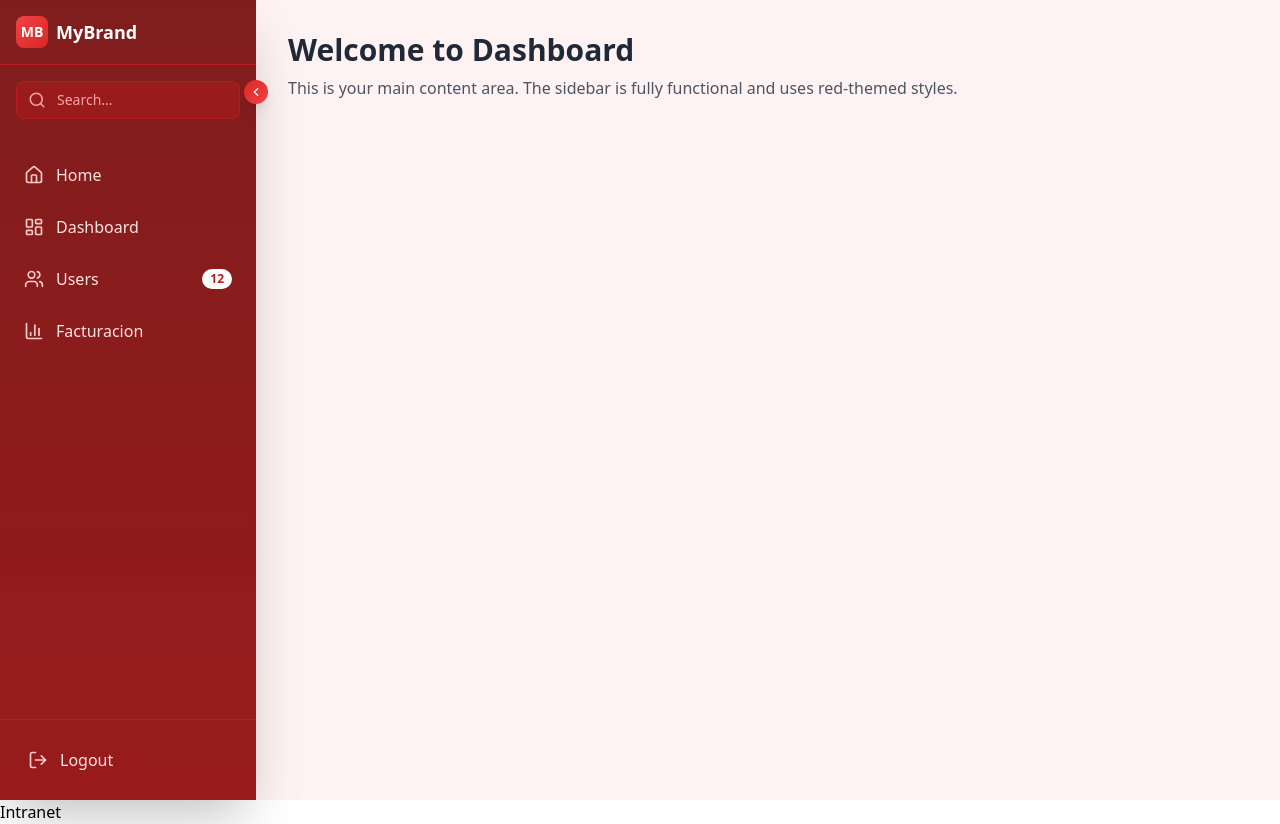
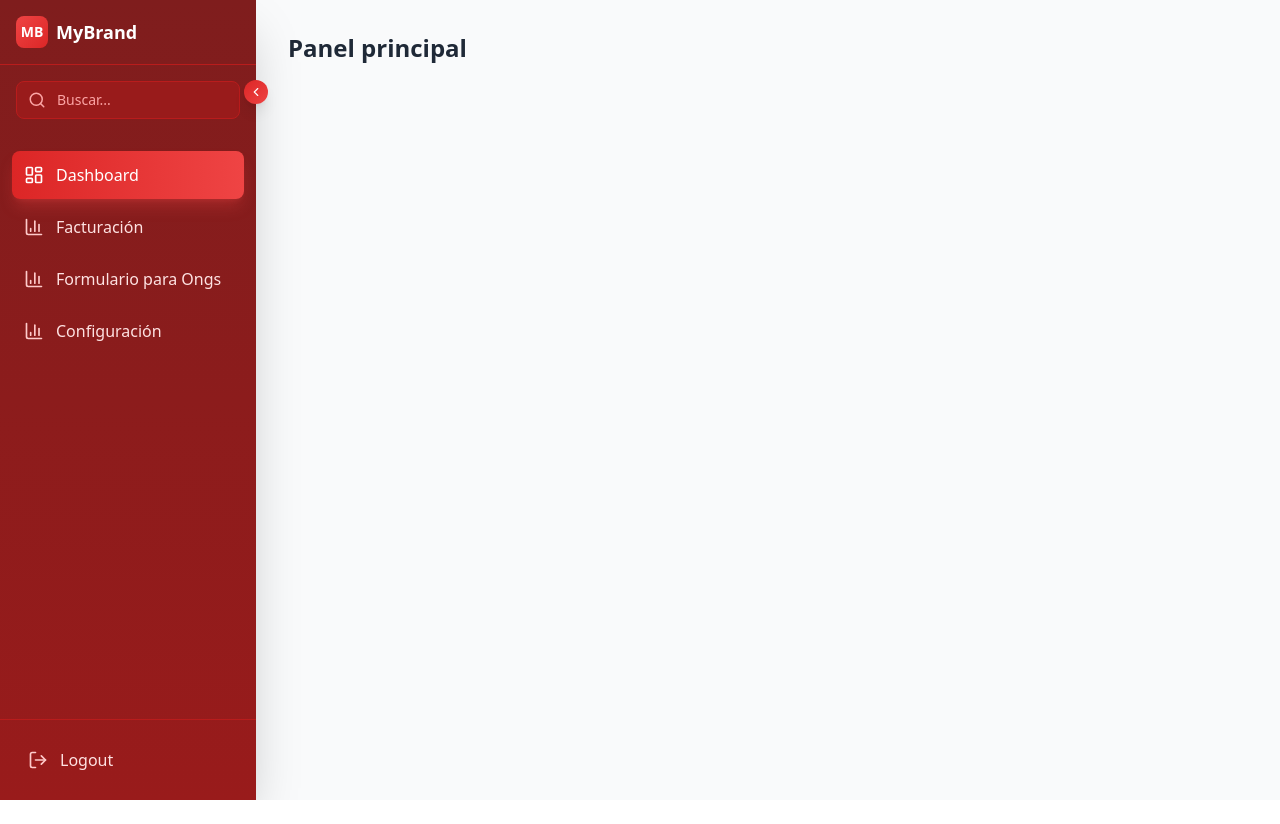
Before and after one commit to ejcondorf88/ffapp-front, a React (Vite) app in the folder packages/: page /app-intranet in a window 1280 px wide. After the commit the page ends 800 px from the top, so only its background shows below. Built offline with nearby package versions, Linux system fonts and the light colour scheme; what @primer/react-brand would draw is missing.

Commit message:
Refactors intranet sidebar navigation
Updates sidebar to use click handlers and active state for view selection while removing deprecated routing links. Adds new menu items, introduces the FormsOng page, and updates routing to handle multiple intranet views.

```diff
--- a/packages/src/components/SidebBar/SideBar.tsx
+++ b/packages/src/components/SidebBar/SideBar.tsx
@@ -1,9 +1,6 @@
 import { useState } from 'react';
-import { NavLink } from 'react-router-dom';
 import {
-  Home,
   LayoutDashboard,
-  Users,
   BarChart3,
   ChevronLeft,
   ChevronRight,
@@ -11,19 +8,27 @@ import {
   Search,
 } from 'lucide-react';
 
+interface SidebarProps {
+  onSelectView: (view: string) => void;
+}
+
 const menuItems = [
-  { id: 'home', icon: Home, label: 'Home', path: '/' },
-  { id: 'dashboard', icon: LayoutDashboard, label: 'Dashboard', path: '/intranet/dashboard' },
-  { id: 'users', icon: Users, label: 'Users', path: '/intranet/users', badge: '12' },
-  { id: 'analytics', icon: BarChart3, label: 'Facturacion', path: '/intranet/facturacion' },
+  { id: 'dashboard', icon: LayoutDashboard, label: 'Dashboard' },
+  { id: 'facturacion', icon: BarChart3, label: 'Facturación' },
+  { id: 'formulario-ongs', icon: BarChart3, label: 'Formulario para Ongs' },
+  { id: 'configuracion', icon: BarChart3, label: 'Configuración' },
 ];
 
-export const Sidebar = () => {
+export const Sidebar = ({ onSelectView }: SidebarProps) => {
   const [isCollapsed, setIsCollapsed] = useState(false);
+  const [activeItem, setActiveItem] = useState('dashboard');
+
+  const handleClick = (id: string) => {
+    setActiveItem(id);
+    onSelectView(id);
+  };
 
   return (
-    <div className="flex h-screen bg-red-50">
-      {/* Sidebar */}
     <div
       className={`${
         isCollapsed ? 'w-20' : 'w-64'
@@ -55,34 +60,31 @@ export const Sidebar = () => {
             />
             <input
               type="text"
-                placeholder="Search..."
+              placeholder="Buscar..."
               className="w-full pl-10 pr-4 py-2 bg-red-800 border border-red-700 rounded-lg text-sm text-white placeholder-red-300 focus:outline-none focus:ring-2 focus:ring-red-500 focus:border-transparent transition-all"
             />
           </div>
         </div>
       )}
 
-        {/* Menu Items */}
+      {/* Menu */}
       <nav className="flex-1 overflow-y-auto py-4">
         <ul className="space-y-1 px-3">
           {menuItems.map((item) => {
             const Icon = item.icon;
+            const isActive = activeItem === item.id;
             return (
               <li key={item.id}>
-                  <NavLink
-                    to={item.path}
-                    className={({ isActive }) =>
-                      `w-full flex items-center ${
+                <button
+                  onClick={() => handleClick(item.id)}
+                  className={`w-full flex items-center ${
                     isCollapsed ? 'justify-center' : 'justify-between'
                   } px-3 py-3 rounded-lg transition-all duration-200 group ${
                     isActive
                       ? 'bg-gradient-to-r from-red-600 to-red-500 shadow-lg shadow-red-500/30'
                       : 'hover:bg-red-700/50'
-                      }`
-                    }
+                  }`}
                 >
-                    {({ isActive }) => (
-                      <>
                   <div className="flex items-center space-x-3">
                     <Icon
                       size={20}
@@ -100,14 +102,7 @@ export const Sidebar = () => {
                       </span>
                     )}
                   </div>
-                        {!isCollapsed && item.badge && (
-                          <span className="px-2 py-0.5 text-xs font-semibold bg-white text-red-700 rounded-full">
-                            {item.badge}
-                          </span>
-                        )}
-                      </>
-                    )}
-                  </NavLink>
+                </button>
               </li>
             );
           })}
@@ -142,17 +137,5 @@ export const Sidebar = () => {
         )}
       </button>
     </div>
-
-      {/* Main Content */}
-      <div className="flex-1 p-8 overflow-y-auto">
-        <div className="max-w-6xl mx-auto">
-          <h1 className="text-3xl font-bold text-gray-800 mb-2">Welcome to Dashboard</h1>
-          <p className="text-gray-600 mb-8">
-            This is your main content area. The sidebar is fully functional and uses red-themed
-            styles.
-          </p>
-        </div>
-      </div>
-    </div>
   );
 };
--- /dev/null
+++ b/packages/src/pages/Intranet/FormsOng.tsx
@@ -0,0 +1,12 @@
+
+
+export const FormsOng = () => {
+  return (
+    <main className="p-6 bg-gray-100 min-h-screen">
+      <h1 className="text-2xl font-bold mb-4">Formulario para Ongs</h1>
+      <p className="text-gray-700">
+        Aquí puedes gestionar los formularios para las organizaciones no gubernamentales.
+      </p>
+    </main>
+  );
+};
--- a/packages/src/pages/Intranet/Intranet.tsx
+++ b/packages/src/pages/Intranet/Intranet.tsx
@@ -1,12 +1,31 @@
-import { Sidebar } from "../../components/SidebBar/SideBar";
+import { useState } from 'react';
+import { Sidebar } from '../../components/SidebBar/SideBar';
+import { FormsOng } from './FormsOng';
 
 export const Intranet = () => {
+  const [currentView, setCurrentView] = useState('dashboard');
+
+  const renderContent = () => {
+    switch (currentView) {
+      case 'dashboard':
+        return <h1 className="text-2xl font-bold text-gray-800">Panel principal</h1>;
+      case 'facturacion':
+        return <h1 className="text-2xl font-bold text-gray-800">Módulo de facturación</h1>;
+      case 'formulario-ongs':
+        return (
+          <FormsOng />
+        );
+      case 'configuracion':
+        return <h1 className="text-2xl font-bold text-gray-800">Configuraciones del sistema</h1>;
+      default:
+        return <p>Seleccione una opción del menú.</p>;
+    }
+  };
+
   return (
-    <main>
-      <Sidebar />
-      <section>
-        Intranet
-      </section>
+    <main className="flex h-screen">
+      <Sidebar onSelectView={setCurrentView} />
+      <section className="flex-1 p-8 overflow-y-auto bg-gray-50">{renderContent()}</section>
     </main>
-  )
-}
+  );
+};
--- a/packages/src/routes/AppRouter.tsx
+++ b/packages/src/routes/AppRouter.tsx
@@ -3,6 +3,7 @@ import { Layout } from '../components/Layout/Layout'
 import { HomePage } from '../pages/Home/HomePage'
 import { DonacionesPage } from '../pages/Donaciones/DonacionesPage'
 import {Intranet} from '../pages/Intranet/Intranet'
+import { FormsOng } from '../pages/Intranet/FormsOng'
 
 export const AppRouter = () => {
   return (
@@ -15,6 +16,7 @@ export const AppRouter = () => {
 
       {/* Ruta SIN Layout */}
       <Route path="/app-intranet" element={<Intranet />} />
+      <Route path="/app-intranet/formulario-ongs" element={<FormsOng />} />
     </Routes>
   )
 }
```
Lines whose indentation alone changed are shown as unchanged.
